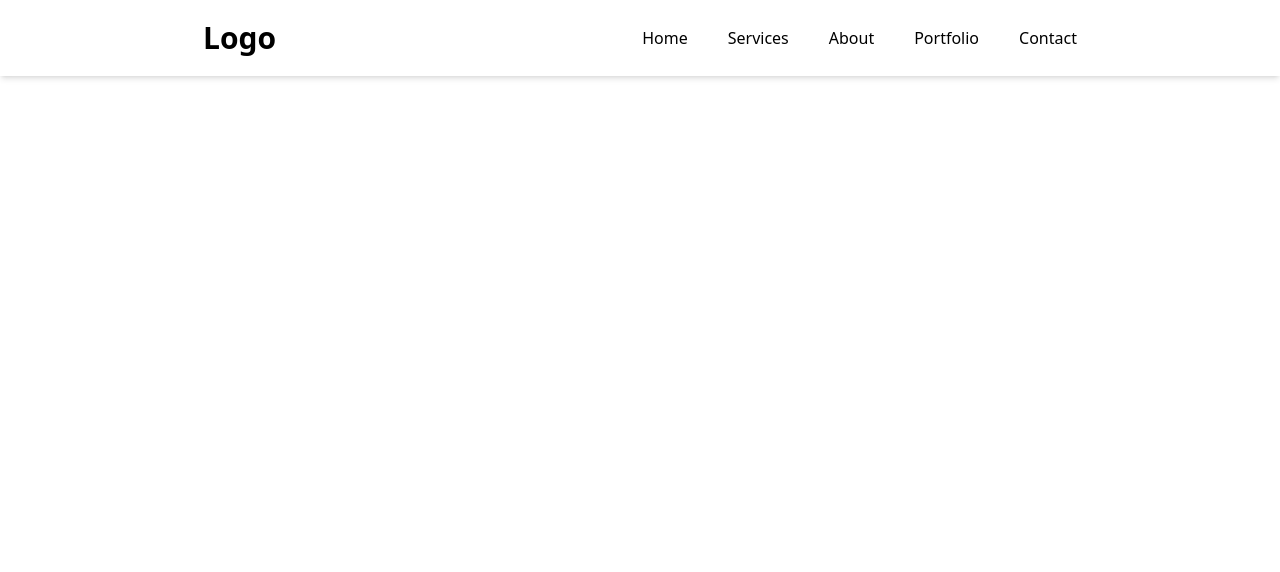
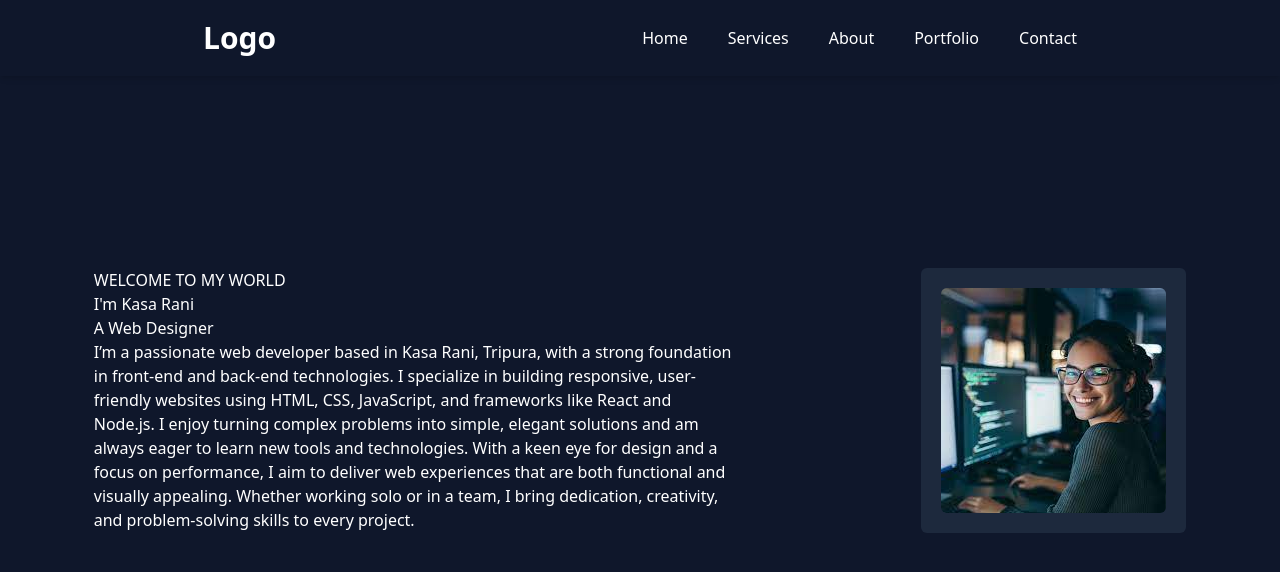
Before and after one commit to Kasarani1234/My-Portfolio-Design, a plain HTML site: page index.html in a window 1280 px wide. Drawn offline with nearby package versions, Linux system fonts and the light colour scheme.

Commit message:
navber create

```diff
--- a/index.html
+++ b/index.html
@@ -10,9 +10,9 @@
 </head>
 
 <body>
-    <nav class="p-5 flex items-center justify-around shadow-md ">
-        <h1 class="text-3xl font-bold">Logo</h1>
-        <ul class=" flex gap-10">
+    <nav class="p-5 flex items-center justify-around shadow-md bg-transparent fixed w-full">
+        <h1 class="text-3xl font-bold text-white">Logo</h1>
+        <ul class=" flex gap-10 text-white">
             <li><a href=""></a>Home</li>
             <li><a href=""></a>Services</li>
             <li><a href=""></a>About</li>
@@ -20,5 +20,26 @@
             <li><a href=""></a>Contact</li>
         </ul>
     </nav>
+
+    <header class="bg-slate-900 h-screen flex items-center justify-around">
+        <div class="w-1/2">
+            <h2 class="text-white">
+                WELCOME TO MY WORLD
+            </h2>
+            <h1 class="text-white">I'm Kasa Rani <br>
+            A Web Designer</h1>
+            <P class="text-white">I’m a passionate web developer based in Kasa Rani, Tripura, with a strong foundation in front-end and back-end technologies. I specialize in building responsive, user-friendly websites using HTML, CSS, JavaScript, and frameworks like React and Node.js. I enjoy turning complex problems into simple, elegant solutions and am always eager to learn new tools and technologies. With a keen eye for design and a focus on performance, I aim to deliver web experiences that are both functional and visually appealing. Whether working solo or in a team, I bring dedication, creativity, and problem-solving skills to every project.</P>
+            <div>
+                <a href="https://www.facebook.com/"><i class="fa-brands fa-facebook"></i></a>
+                <a href="https://www.instagram.com/"><i class="fa-brands fa-square-instagram"></i></a>
+                <a href="https://x.com/"><i class="fa-brands fa-square-twitter"></i></a>
+                <a href="https://www.youtube.com/"><i class="fa-brands fa-youtube"></i></a>
+                <a href="https://www.linkedin.com/"><i class="fa-brands fa-linkedin"></i></a>
+            </div>
+        </div>
+        <div class=" bg-slate-800 p-5 rounded-md">
+            <img class="rounded-md" src="./images (3).jpg" alt="">
+        </div>
+    </header>
 </body>
 </html>
```
Also changed, not shown: WhatsApp_Image_2025-10-16_at_09.21.48_32ecf609-removebg-preview.png (added), WhatsApp_Image_2025-10-16_at_09.21.49_3e25735b-removebg-preview.png (added), WhatsApp_Image_2025-10-16_at_09.24.47_230cc40c-removebg-preview.png (added), download.jpg (added), image1.jpg (added), image2.jpg (added), images (1).jpg (added), images (2).jpg (added), images (3).jpg (added), profile-side-view-portrait-beautiful-260nw-2148238991.webp (added).
